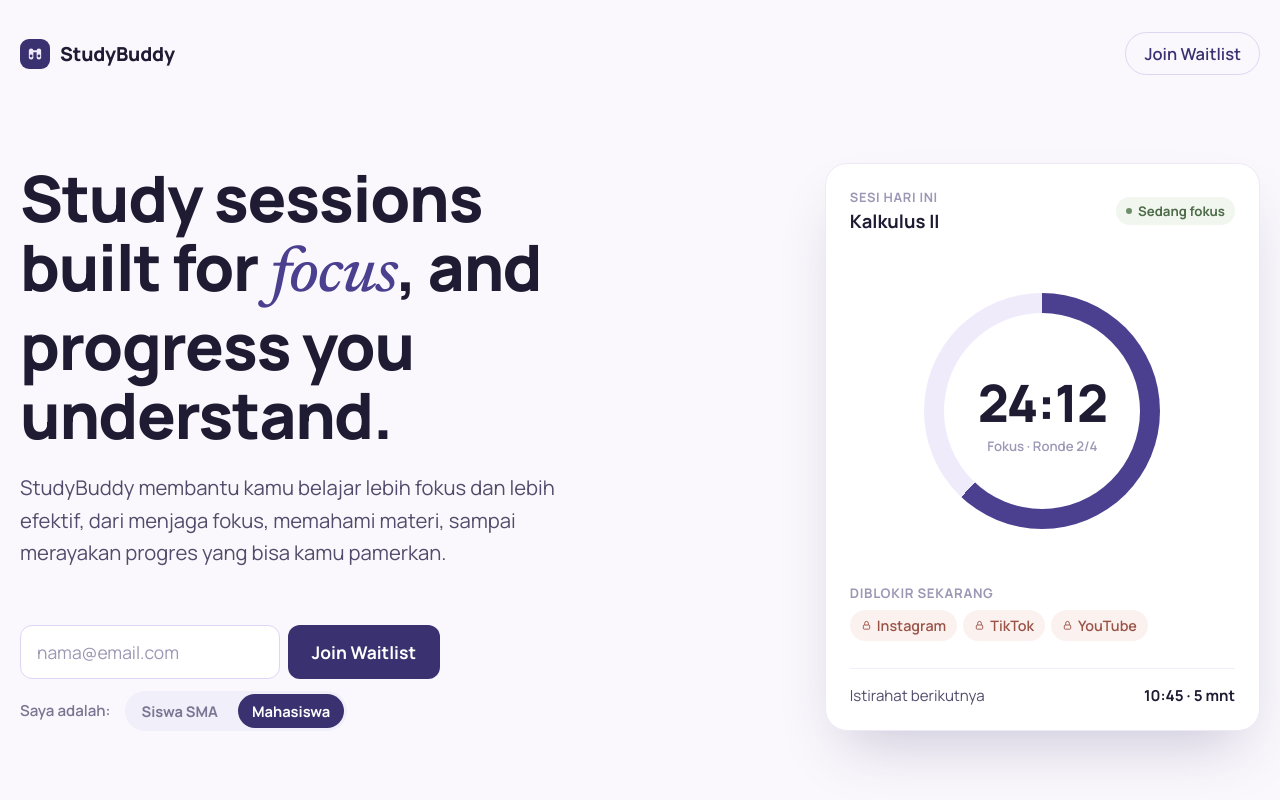
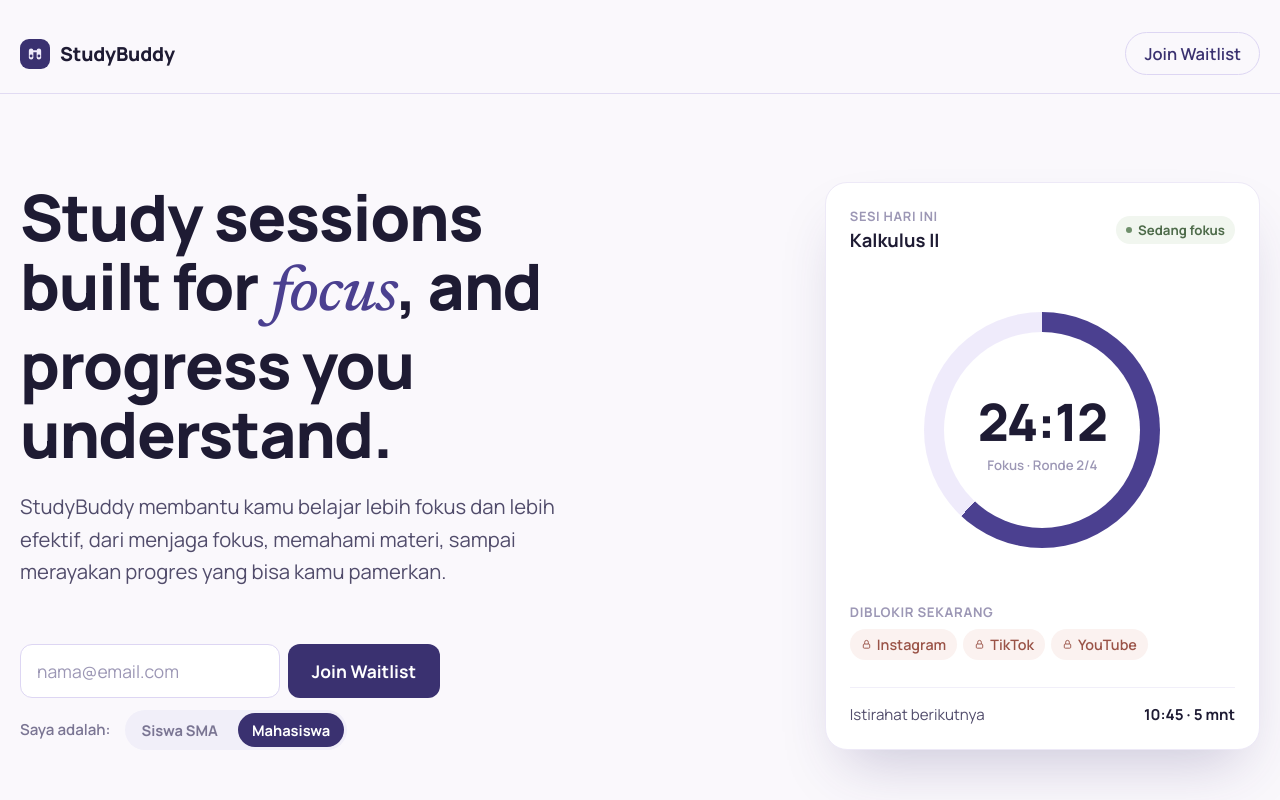
Before and after one commit to nurfikrimakassar/studybuddy, a Next.js app: page / in a window 1280 px wide. Shown: the top 800 px of the page. Built offline with nearby package versions, Linux system fonts and the light colour scheme.

Commit message:
Add subtle navbar divider

```diff
--- a/components/landing-page/TopBar.tsx
+++ b/components/landing-page/TopBar.tsx
@@ -2,6 +2,7 @@ import Logo from "./Logo";
 
 export default function TopBar() {
   return (
+    <div style={{ width: "100%", borderBottom: "1px solid rgba(221, 214, 243, 0.85)" }}>
       <div
         data-screen-label="Top Bar"
         style={{
@@ -10,7 +11,7 @@ export default function TopBar() {
           justifyContent: "space-between",
           maxWidth: 1280,
           margin: "0 auto",
-        padding: "32px 20px 0",
+          padding: "32px 20px 18px",
         }}
       >
         <div style={{ display: "flex", alignItems: "center", gap: 10 }}>
@@ -33,5 +34,6 @@ export default function TopBar() {
           Join Waitlist
         </a>
       </div>
+    </div>
   );
 }
```
Lines whose indentation alone changed are shown as unchanged.
